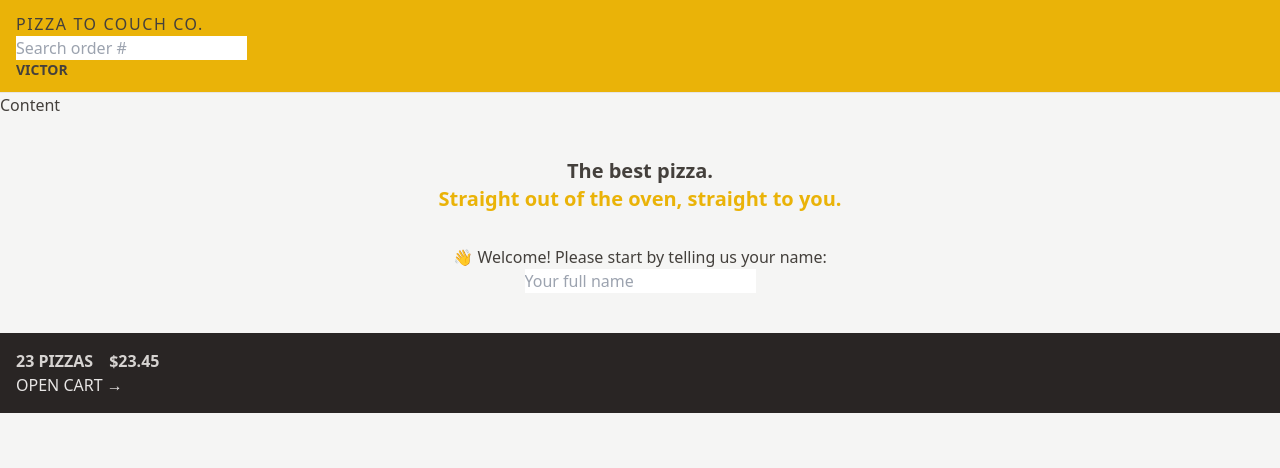
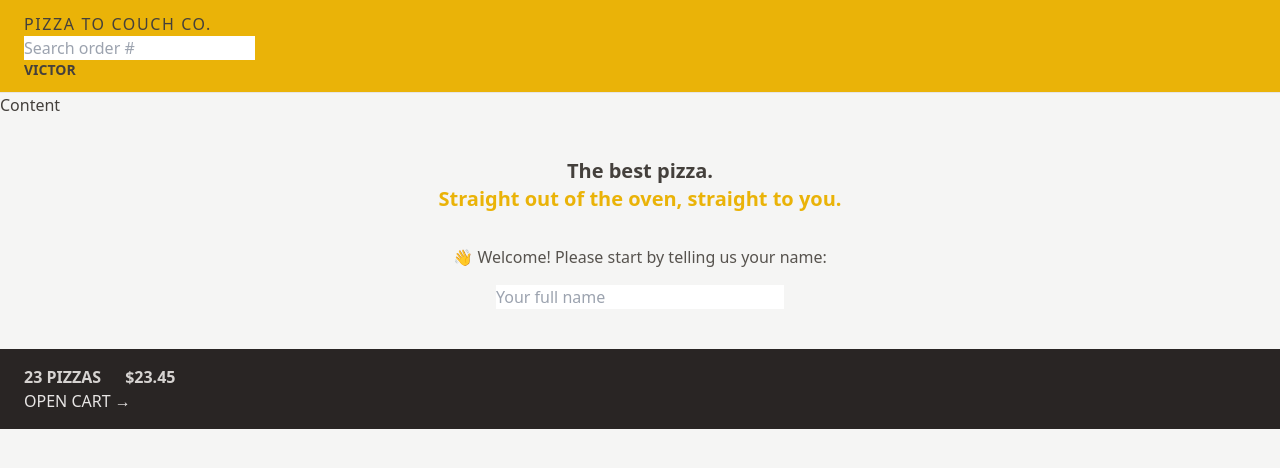
Before and after one commit to GloBoiVic/Pizza-to-Couch-Co, a React (Vite) app: page / in a window 1280 px wide. Shown: the top 468 px of the page. Built offline with nearby package versions, Linux system fonts and the light colour scheme.

Commit message:
Add stylings to components

```diff
--- a/src/features/cart/CartOverview.jsx
+++ b/src/features/cart/CartOverview.jsx
@@ -2,8 +2,8 @@ import { Link } from 'react-router-dom';
 
 function CartOverview() {
   return (
-    <div className="p-4 uppercase bg-stone-800 text-stone-200">
-      <p className="space-x-4 font-semibold text-stone-300">
+    <div className="px-4 py-4 text-sm uppercase bg-stone-800 text-stone-200 sm:px-6 md:text-base">
+      <p className="space-x-4 font-semibold sm:space-x-6 text-stone-300">
         <span>23 pizzas</span>
         <span>$23.45</span>
       </p>
--- a/src/features/user/CreateUser.jsx
+++ b/src/features/user/CreateUser.jsx
@@ -9,13 +9,14 @@ function CreateUser() {
 
   return (
     <form onSubmit={handleSubmit}>
-      <p>👋 Welcome! Please start by telling us your name:</p>
+      <p className="mb-4 text-sm text-stone-600 md:text-base">👋 Welcome! Please start by telling us your name:</p>
 
       <input
         type="text"
         placeholder="Your full name"
         value={username}
         onChange={(e) => setUsername(e.target.value)}
+        className="w-72"
       />
 
       {username !== '' && (
--- a/src/ui/Header.jsx
+++ b/src/ui/Header.jsx
@@ -4,7 +4,7 @@ import Username from '../features/user/Username.jsx';
 
 function Header() {
   return (
-    <header className="px-4 py-3 uppercase bg-yellow-500 border-b border-stone-200">
+    <header className="px-4 py-3 uppercase bg-yellow-500 border-b border-stone-200 sm:px-6">
       <Link to="/" className="tracking-widest">
         Pizza to Couch Co.
       </Link>
```
